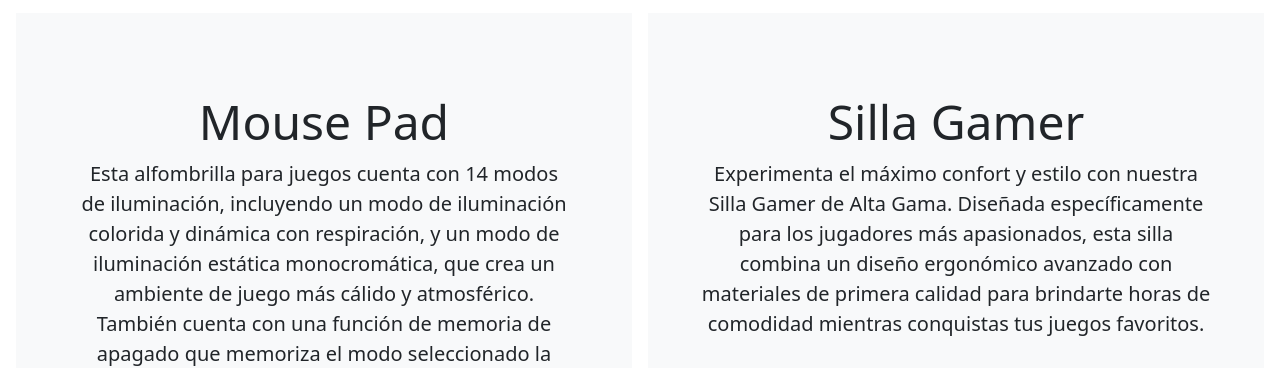
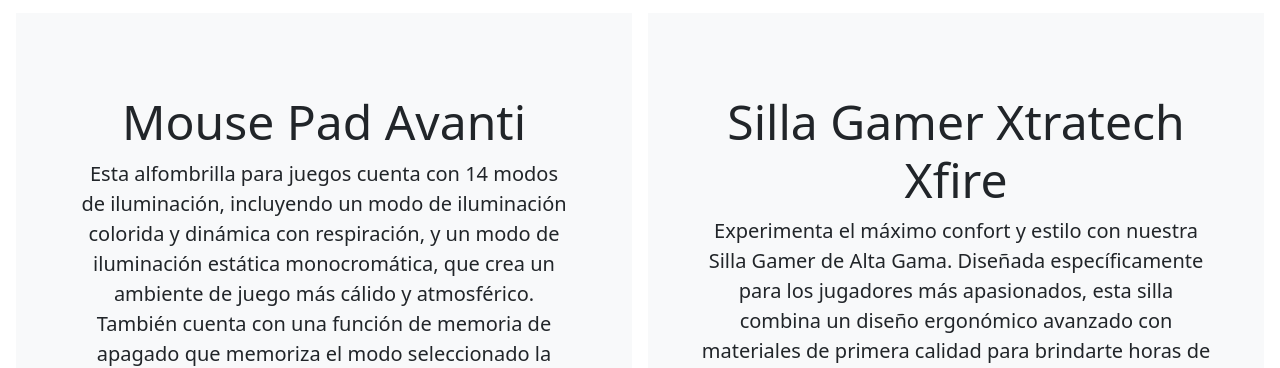
Before and after one commit to ajkarots/practicaClase, a plain HTML site: page index.html in a window 1280 px wide. Shown: the part 1722-2090 px from the top of the page. Drawn offline with nearby package versions, Linux system fonts and the light colour scheme; a script that the page names is missing.

Commit message:
Se cambio los titulos

```diff
--- a/index.html
+++ b/index.html
@@ -271,7 +271,7 @@
   <div class="d-md-flex flex-md-equal w-100 my-md-3 ps-md-3">
     <div class="bg-body-tertiary me-md-3 pt-3 px-3 pt-md-5 px-md-5 text-center overflow-hidden">
       <div class="my-3 p-3">
-        <h2 class="display-5">Mouse Pad</h2>
+        <h2 class="display-5">Mouse Pad Avanti</h2>
         <p class="lead">Esta alfombrilla para juegos cuenta con 14 modos de iluminación, incluyendo un modo de iluminación colorida y dinámica con respiración, y un modo de iluminación estática monocromática, que crea un ambiente de juego más cálido y atmosférico. También cuenta con una función de memoria de apagado que memoriza el modo seleccionado la última vez.</p>
       </div>
       <div class="bg-body shadow-sm mx-auto" style="width: 80%; height: 300px; border-radius: 21px 21px 0 0;">
@@ -281,7 +281,7 @@
     </div>
     <div class="bg-body-tertiary me-md-3 pt-3 px-3 pt-md-5 px-md-5 text-center overflow-hidden">
       <div class="my-3 py-3">
-        <h2 class="display-5">Silla Gamer</h2>
+        <h2 class="display-5">Silla Gamer Xtratech Xfire</h2>
         <p class="lead">Experimenta el máximo confort y estilo con nuestra Silla Gamer de Alta Gama. Diseñada específicamente para los jugadores más apasionados, esta silla combina un diseño ergonómico avanzado con materiales de primera calidad para brindarte horas de comodidad mientras conquistas tus juegos favoritos.</p>
       </div>
       <div class="bg-body shadow-sm mx-auto" style="width: 80%; height: 300px; border-radius: 21px 21px 0 0;">
```
